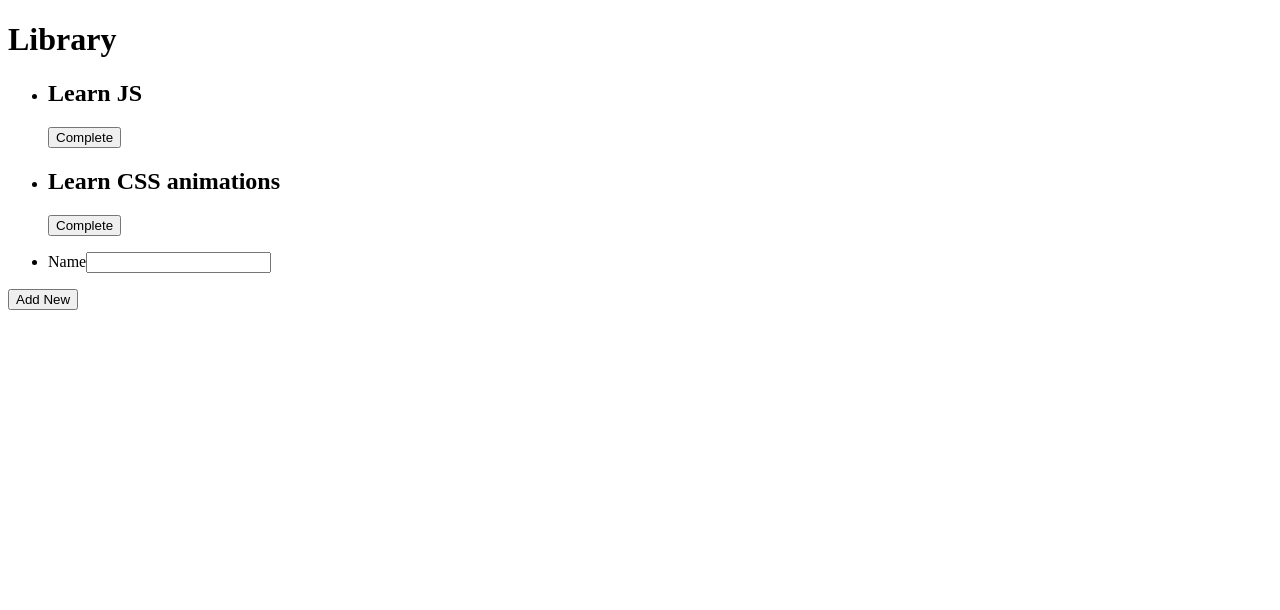
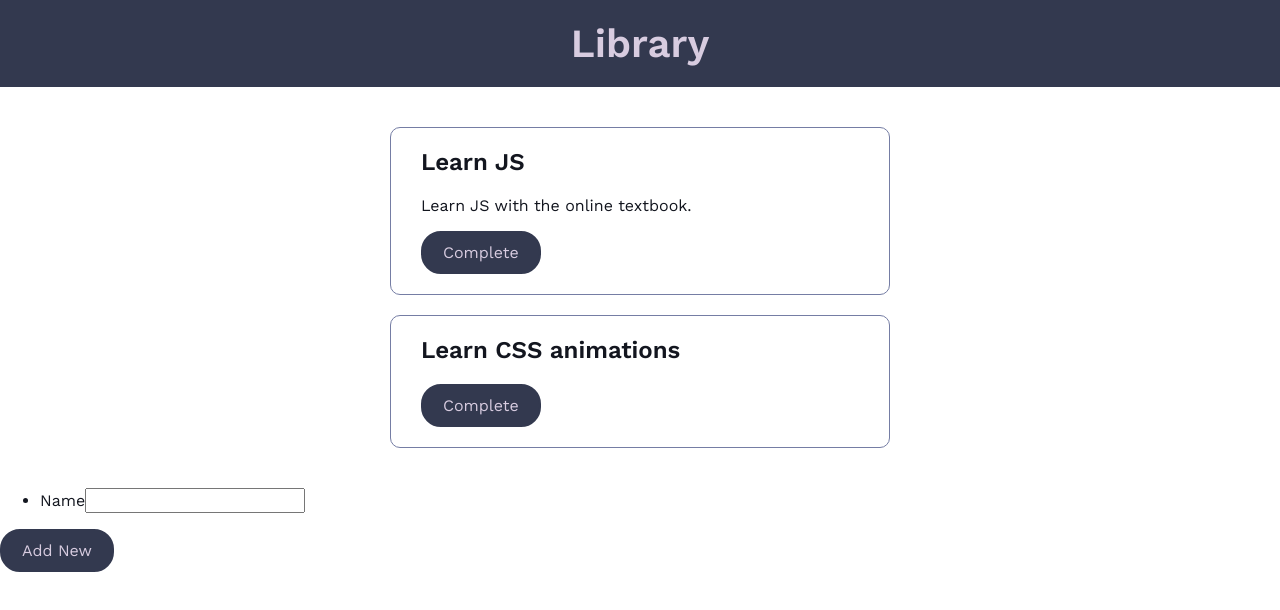
Before and after one commit to Yoona8/vue-resources-app, a Vue app: page / in a window 1280 px wide. Shown: the top 610 px of the page. Built offline with nearby package versions, Linux system fonts and the light colour scheme.

Commit message:
Refactor, add styles

```diff
--- a/public/index.html
+++ b/public/index.html
@@ -1,17 +1,24 @@
 <!DOCTYPE html>
-<html lang="">
+<html lang="en">
 <head>
   <meta charset="utf-8">
-    <meta http-equiv="X-UA-Compatible" content="IE=edge">
-    <meta name="viewport" content="width=device-width,initial-scale=1.0">
-    <link rel="icon" href="<%= BASE_URL %>favicon.ico">
-    <title><%= htmlWebpackPlugin.options.title %></title>
+  <meta name="viewport" content="width=device-width, initial-scale=1.0">
+  <link rel="icon" href="./favicon.ico">
+  <link rel="preconnect" href="https://fonts.gstatic.com">
+  <link
+    href="https://fonts.googleapis.com/css2?family=Work+Sans:wght@400;500;600&display=swap"
+    rel="stylesheet"
+  >
+  <title>Library</title>
 </head>
 <body>
   <noscript>
-      <strong>We're sorry but <%= htmlWebpackPlugin.options.title %> doesn't work properly without JavaScript enabled. Please enable it to continue.</strong>
+    <strong>
+      We're sorry but The Library
+      doesn't work properly without JavaScript enabled.
+      Please enable it to continue.
+    </strong>
   </noscript>
   <div id="app"></div>
-    <!-- built files will be auto injected -->
 </body>
 </html>
--- a/src/App.vue
+++ b/src/App.vue
@@ -1,24 +1,14 @@
 <template>
-  <h1>Library</h1>
-  <ul>
-    <li
-      v-for="resource in resources"
-      :key="resource.id"
-    >
-      <resource-item
-        :id="resource.id"
-        :name="resource.name"
-        @complete-clicked="onCompleteClicked"
-      ></resource-item>
-    </li>
-  </ul>
+  <the-header></the-header>
+  <resource-list :resources="resources"></resource-list>
   <new-resource
     @resource-added="onResourceAdded"
   ></new-resource>
 </template>
 
 <script>
-import ResourceItem from '@/components/ResourceItem';
+import TheHeader from '@/components/TheHeader';
+import ResourceList from '@/components/ResourceList';
 import NewResource from '@/components/NewResource';
 
 const generateId = () => {
@@ -26,14 +16,14 @@ const generateId = () => {
 };
 
 export default {
-  components: {NewResource, ResourceItem},
+  components: {ResourceList, TheHeader, NewResource},
   data() {
     return {
-      title: 'Hello!',
       resources: [{
         id: generateId(),
         name: 'Learn JS',
         url: '',
+        description: 'Learn JS with the online textbook.',
         tag: 'javascript',
         isFinished: true
       }, {
@@ -43,14 +33,9 @@ export default {
         tag: 'css',
         isFinished: false
       }]
-    };
+    }
   },
   methods: {
-    onCompleteClicked(resourceId) {
-      const resource = this.resources.find((item) => item.id === resourceId);
-
-      resource.isFinished = !resource.isFinished;
-    },
     onResourceAdded(resourceName) {
       const resource = {
         id: generateId(),
@@ -66,4 +51,31 @@ export default {
 };
 </script>
 
-<style></style>
+<style>
+:root {
+  --c-primary: #DFBAC1;
+  --c-primary-dark: #B5A5BF;
+  --c-primary-neutral: #D8CCE0;
+  --c-neutral: #757DA4;
+  --c-black: #13161F;
+  --c-black-light: #33394F;
+  --basic-transition: 0.2s ease-in-out;
+}
+
+body,
+html {
+  margin: 0;
+  padding: 0;
+}
+
+body {
+  min-width: 375px;
+  font-family: 'Work Sans', Arial, sans-serif;
+  color: var(--c-black);
+}
+
+button,
+input {
+  font: inherit;
+}
+</style>
--- a/src/components/ResourceItem.vue
+++ b/src/components/ResourceItem.vue
@@ -1,16 +1,26 @@
 <template>
-  <article>
-    <h2>{{ name }}</h2>
-    <button
+  <article class="resource">
+    <app-title>
+      <app-link :url="url">
+        {{ name }}
+      </app-link>
+    </app-title>
+    <p class="resource__description">{{ description }}</p>
+    <app-button
       type="button"
       @click="onCompleteClick"
-    >Complete</button>
+    >Complete</app-button>
   </article>
 </template>
 
 <script>
+import AppButton from '@/components/UI/AppButton';
+import AppLink from '@/components/UI/AppLink';
+import AppTitle from '@/components/UI/AppTitle';
+
 export default {
   name: 'resource-item',
+  components: {AppTitle, AppButton, AppLink},
   props: {
     id: {
       type: String,
@@ -18,11 +28,11 @@ export default {
     },
     name: {
       type: String,
-      required: true,
-      validator: (value) => {
-        return value.length > 2;
-      }
-    }
+      required: true
+    },
+    description: String,
+    url: String,
+    isFinished: Boolean
   },
   emits: ['complete-clicked'],
   data() {
@@ -38,4 +48,9 @@ export default {
 }
 </script>
 
-<style></style>
+<style scoped>
+.resource {
+  max-width: 500px;
+  margin: 0 auto;
+}
+</style>
--- /dev/null
+++ b/src/components/ResourceList.vue
@@ -0,0 +1,55 @@
+<template>
+  <ul class="resources">
+    <li
+        class="resources__item"
+        v-for="resource in resources"
+        :key="resource.id"
+    >
+      <resource-item
+          :id="resource.id"
+          :name="resource.name"
+          :url="resource.url"
+          :tag="resource.tag"
+          :description="resource.description"
+          :is-finished="resource.isFinished"
+          @complete-clicked="onCompleteClicked"
+      ></resource-item>
+    </li>
+  </ul>
+</template>
+
+<script>
+import ResourceItem from '@/components/ResourceItem';
+
+export default {
+  name: 'resource-list',
+  components: {ResourceItem},
+  props: ['resources'],
+  methods: {
+    onCompleteClicked(resourceId) {
+      const resource = this.resources.find((item) => item.id === resourceId);
+
+      resource.isFinished = !resource.isFinished;
+    }
+  }
+}
+</script>
+
+<style scoped>
+.resources {
+  max-width: 500px;
+  margin: 0 auto 40px;
+  padding: 0;
+  list-style: none;
+}
+
+.resources__item {
+  padding: 20px 30px;
+  border: 1px solid var(--c-neutral);
+  border-radius: 10px;
+}
+
+.resources__item:not(:last-child) {
+  margin-bottom: 20px;
+}
+</style>
--- /dev/null
+++ b/src/components/TheHeader.vue
@@ -0,0 +1,27 @@
+<template>
+  <header class="header">
+    <h1 class="page-title">Library</h1>
+  </header>
+</template>
+
+<script>
+export default {
+  name: 'the-header'
+}
+</script>
+
+<style scoped>
+.header {
+  margin-bottom: 40px;
+  padding: 20px;
+  text-align: center;
+  color: var(--c-primary-neutral);
+  background-color: var(--c-black-light);
+}
+
+.page-title {
+  margin: 0;
+  font-weight: 600;
+  font-size: 40px;
+}
+</style>
--- a/src/components/UI/AppButton.vue
+++ b/src/components/UI/AppButton.vue
@@ -1,5 +1,5 @@
 <template>
-  <button>
+  <button class="button">
     <slot></slot>
   </button>
 </template>
@@ -11,5 +11,30 @@ export default {
 </script>
 
 <style scoped>
+.button {
+  display: inline-block;
+  margin: 0;
+  padding: 10px 20px;
+  font-size: 16px;
+  text-align: center;
+  color: var(--c-primary-neutral);
+  background-color: var(--c-black-light);
+  border: 2px solid var(--c-black-light);
+  border-radius: 20px;
+  transition: var(--basic-transition);
+}
 
+.button:not(:disabled) {
+  cursor: pointer;
+}
+
+.button:not(:disabled):hover {
+  color: var(--c-black-light);
+  background-color: var(--c-primary-neutral);
+}
+
+.button:disabled {
+  background-color: var(--c-neutral);
+  border-color: var(--c-neutral);
+}
 </style>
--- /dev/null
+++ b/src/components/UI/AppLink.vue
@@ -0,0 +1,23 @@
+<template>
+  <a class="link" :href="url">
+    <slot></slot>
+  </a>
+</template>
+
+<script>
+export default {
+  name: 'app-link',
+  props: ['url']
+}
+</script>
+
+<style scoped>
+.link {
+  text-decoration: none;
+  color: inherit;
+}
+
+.link:hover {
+  text-decoration: underline;
+}
+</style>
--- /dev/null
+++ b/src/components/UI/AppTitle.vue
@@ -0,0 +1,19 @@
+<template>
+  <h2 class="title">
+    <slot></slot>
+  </h2>
+</template>
+
+<script>
+export default {
+name: 'app-title'
+}
+</script>
+
+<style scoped>
+.title {
+  margin: 0 0 20px;
+  font-weight: 600;
+  font-size: 24px;
+}
+</style>
```
Lines whose indentation alone changed are shown as unchanged.
